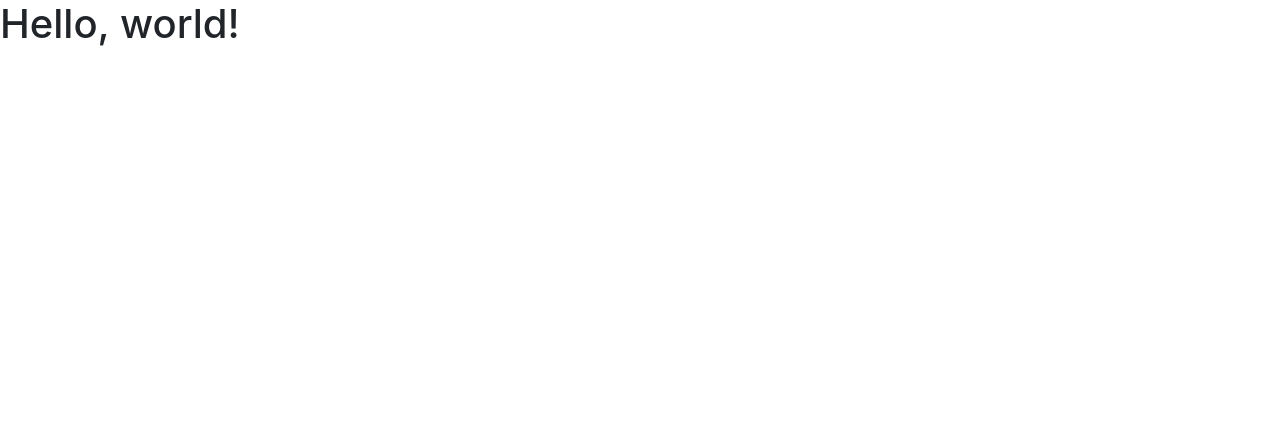
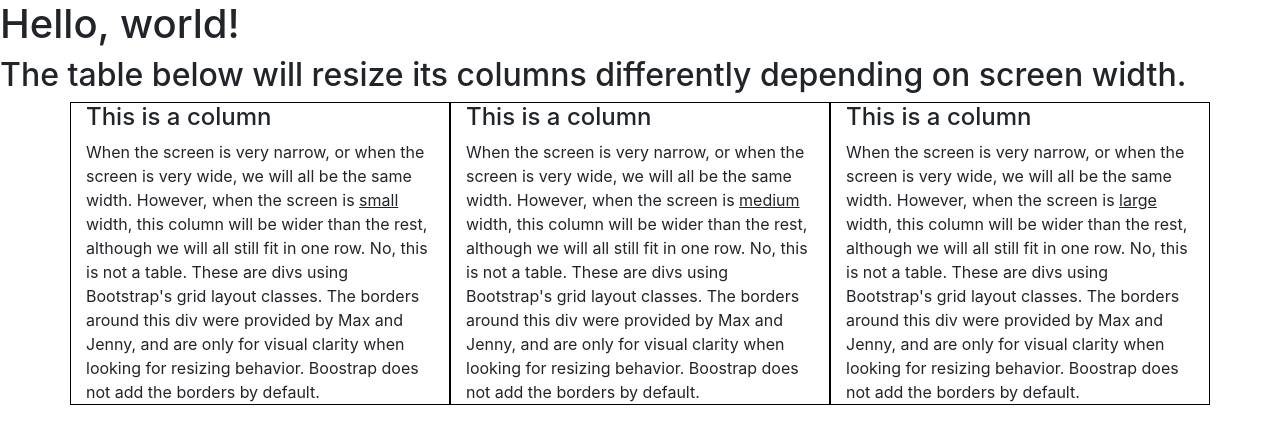
Before and after one commit to gaoj123/12Framework, a plain HTML site: page index.html in a window 1280 px wide. Drawn offline with nearby package versions, Linux system fonts and the light colour scheme.

Commit message:
added grid layout

```diff
--- a/index.html
+++ b/index.html
@@ -8,9 +8,22 @@
 
     <!-- Bootstrap CSS -->
     <link rel="stylesheet" href="https://maxcdn.bootstrapcdn.com/bootstrap/4.0.0-beta.2/css/bootstrap.min.css" integrity="sha384-PsH8R72JQ3SOdhVi3uxftmaW6Vc51MKb0q5P2rRUpPvrszuE4W1povHYgTpBfshb" crossorigin="anonymous">
+
+    <!-- Our CSS -->
+    <style type="text/css">
+      .col {border: 1px solid black;}
+    </style>
   </head>
   <body>
     <h1>Hello, world!</h1>
+    <h2>The table below will resize its columns differently depending on screen width.</h2>
+    <div class="container">
+      <div class="row">  <!-- Add .no-gutters to get rid of horizontal padding -->
+        <div class="col col-sm-6 col-md"><h4>This is a column</h4>When the screen is very narrow, or when the screen is very wide, we will all be the same width. However, when the screen is <u>small</u> width, this column will be wider than the rest, although we will all still fit in one row. No, this is not a table. These are divs using Bootstrap's grid layout classes. The borders around this div were provided by Max and Jenny, and are only for visual clarity when looking for resizing behavior. Boostrap does not add the borders by default.</div>
+        <div class="col col-md-6 col-lg"><h4>This is a column</h4>When the screen is very narrow, or when the screen is very wide, we will all be the same width. However, when the screen is <u>medium</u> width, this column will be wider than the rest, although we will all still fit in one row. No, this is not a table. These are divs using Bootstrap's grid layout classes. The borders around this div were provided by Max and Jenny, and are only for visual clarity when looking for resizing behavior. Boostrap does not add the borders by default.</div>
+        <div class="col col-lg-6 col-xl"><h4>This is a column</h4>When the screen is very narrow, or when the screen is very wide, we will all be the same width. However, when the screen is <u>large</u> width, this column will be wider than the rest, although we will all still fit in one row. No, this is not a table. These are divs using Bootstrap's grid layout classes. The borders around this div were provided by Max and Jenny, and are only for visual clarity when looking for resizing behavior. Boostrap does not add the borders by default.</div>
+      </div>
+    </div>
 
     <!-- Optional JavaScript -->
     <!-- jQuery first, then Popper.js, then Bootstrap JS -->
```
